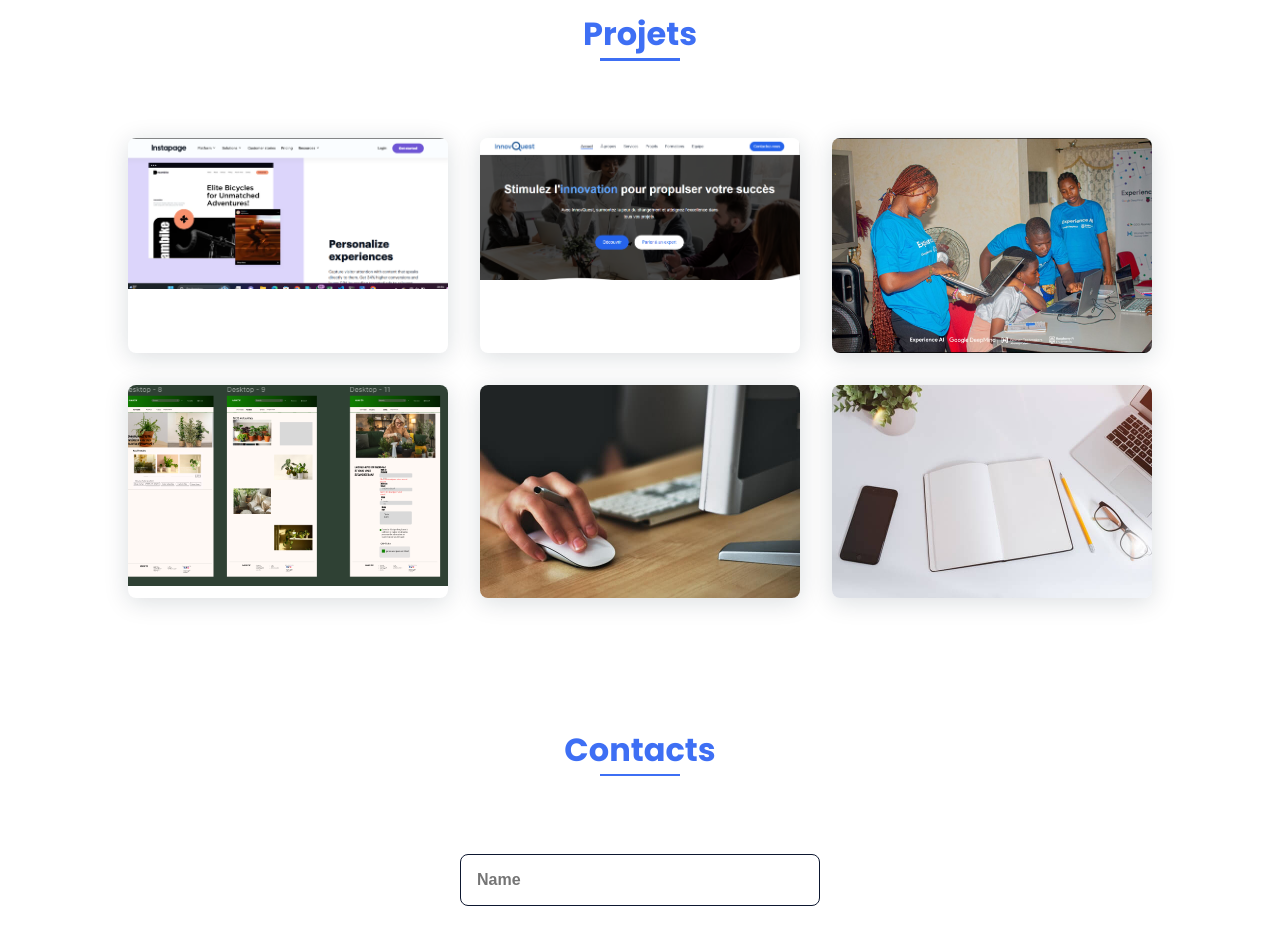
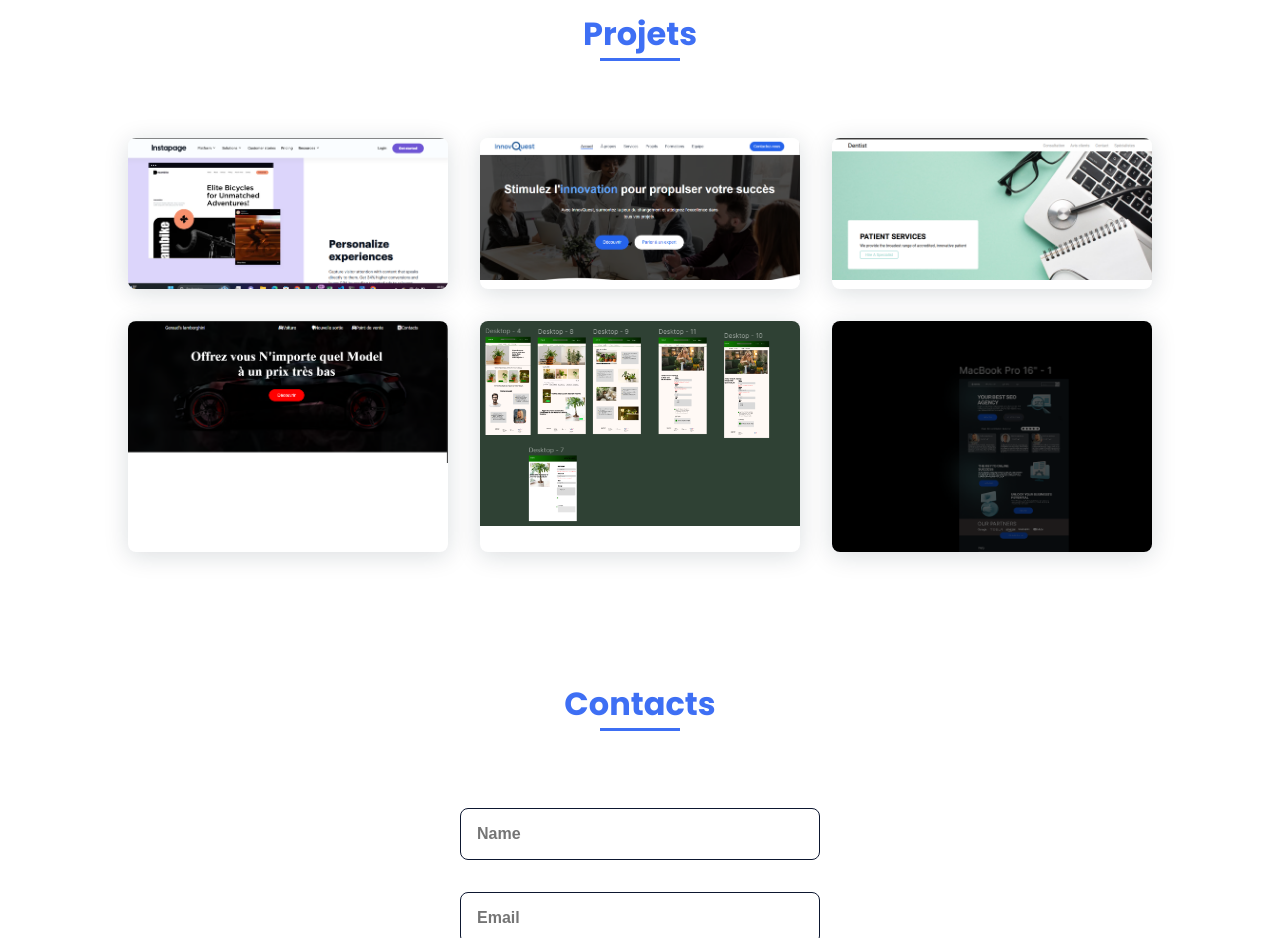
Before and after one commit to Emma123445/Emma-portfolio, a plain HTML site: page index.html in a window 1280 px wide. Shown: the part 2280-3218 px from the top of the page. Drawn offline with nearby package versions, Linux system fonts and the light colour scheme.

Commit message:
nouveau commit

```diff
--- a/index.html
+++ b/index.html
@@ -213,23 +213,23 @@
         <h2 class="section-title">Projets</h2>
 
         <div class="work__container bd-grid">
-          <a href="https://www.innovquest.net/" class="work__img">
+          <a href="https://instapage.com/" class="work__img">
             <img src="assets/img/Capture d'écran 2025-02-14 203206.png" alt="" />
           </a>
-          <a href="https://instapage.com/" class="work__img">
+          <a href="https://www.innovquest.net/" class="work__img">
             <img src="assets/img/Capture d'écran 2025-02-14 203349.png" alt="" />
           </a>
-          <a href="" class="work__img">
-            <img src="assets/img/essou.jpg" alt="" />
+          <a href="https://emma123445.github.io/Dentist_website/" class="work__img">
+            <img src="assets/img/Capture d'écran 2025-02-15 073748.png" alt="" />
           </a>
           <a href="" class="work__img">
-            <img src="assets/img/Capture d'écran 2025-02-14 205409.png" alt="" />
+            <img src="assets/img/Capture d'écran 2025-02-15 105611.png" alt="" />
           </a>
-          <a href="" class="work__img">
-            <img src="assets/img/work5.jpg" alt="" />
+          <a href="https://www.figma.com/design/GdKK3i7EImFcsSK7mwtUkY/HOMIN-TIN?node-id=0-1&t=Sci42bwgITd2WR8z-1" class="work__img">
+            <img src="assets/img/Capture d’écran 2025-02-15 072015.png" alt="" />
           </a>
-          <a href="" class="work__img">
-            <img src="assets/img/work6.jpg" alt="" />
+          <a href="https://www.figma.com/design/exiItVTMNgp2GHhwA02s21/BESTSEO?node-id=0-1&t=NqBNlCVpsCXOzoD7-1" class="work__img">
+            <img src="assets/img/Capture d'écran 2025-02-14 205714.png" alt="" />
           </a>
         </div>
       </section>
```
Also changed, not shown: assets/img/Capture d'écran 2025-02-14 205714.png (added), assets/img/Capture d'écran 2025-02-15 073748.png (added), assets/img/Capture d'écran 2025-02-15 075047.png (added), assets/img/Capture d'écran 2025-02-15 105611.png (added), assets/img/Capture d’écran 2025-02-15 072015.png (added).
